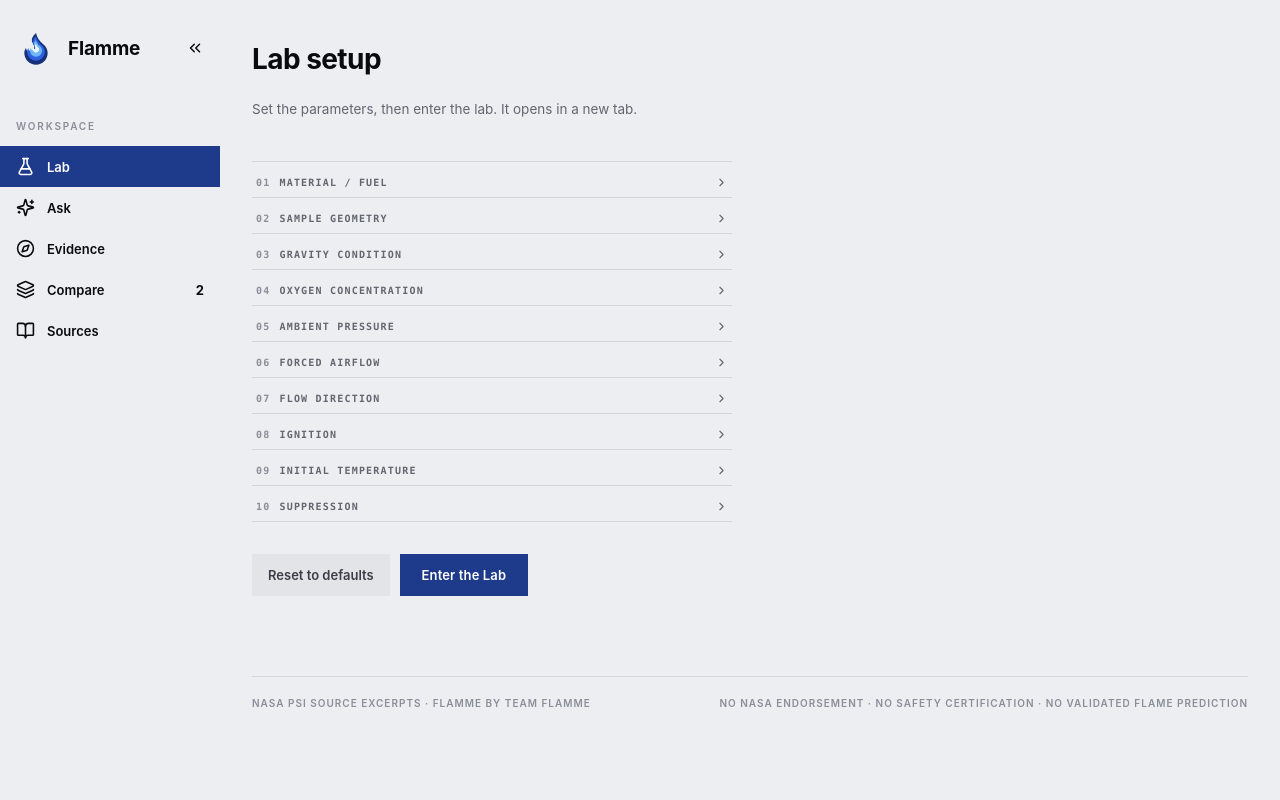
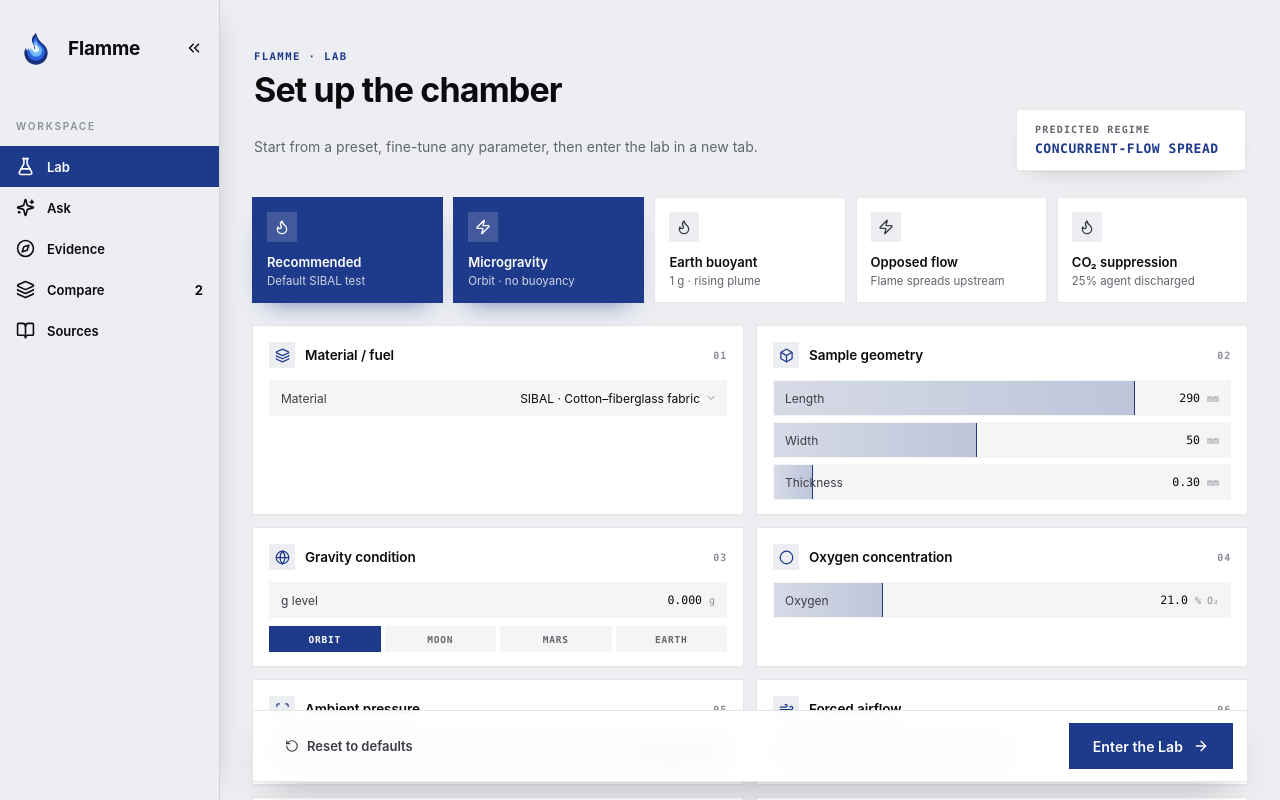
Before and after one commit to farhanlabibahan/flamme, a React (Vite) app: page /lab in a window 1280 px wide. Shown: the top 800 px of the page. Built offline with nearby package versions, Linux system fonts and the light colour scheme.

Commit message:
Lab setup: preset cards, section cards, live regime preview, sticky action bar; sidebar divider

```diff
--- a/src/Lab.jsx
+++ b/src/Lab.jsx
@@ -8,7 +8,7 @@ import CubeLoader from './components/ui/CubeLoader.jsx';
    Inputs are the ten controlled parameters of the evidence catalogue; the
    flame's response is qualitative and never a measured or simulated result. */
 
-const PANELS = [
+export const PANELS = [
   {n: 1, id: 'material', title: 'Material / fuel', icon: Layers, keys: ['material']},
   {n: 2, id: 'geometry', title: 'Sample geometry', icon: Box, keys: ['length', 'width', 'thickness']},
   {n: 3, id: 'gravity', title: 'Gravity condition', icon: Globe, keys: ['g']},
@@ -36,7 +36,7 @@ function fromScenario(s, base) {
 }
 
 /* ---------------------------------------------------------------- fields */
-function NumField({k, value, onChange, ks}) {
+export function NumField({k, value, onChange, ks}) {
   const f = FIELDS[k];
   const [edit, setEdit] = useState(false);
   const drag = useRef(null);
@@ -56,7 +56,7 @@ function NumField({k, value, onChange, ks}) {
     <span className="bf-lab">{f.label}</span><span className="bf-val">{fmt(k, value)} <small>{f.unit}</small></span>
   </div>;
 }
-function Enum({k, value, options, onChange, ks, label}) {
+export function Enum({k, value, options, onChange, ks, label}) {
   return <label className={`be ${ks || ''}`}><span>{label}</span><select value={value} onChange={e => onChange(k, e.target.value)}>{options.map(o => { const [v, t] = Array.isArray(o) ? o : [o, o]; return <option key={v} value={v}>{t}</option>; })}</select><ChevronDown size={12}/></label>;
 }
 /* Parameter panel. Memoised so it only re-renders when its own inputs change
--- a/src/app.css
+++ b/src/app.css
@@ -32,7 +32,7 @@ a{color:var(--accent);text-decoration:none}svg{vertical-align:middle;flex-shrink
 
 /* ============================================================ shell */
 .app-shell{position:relative;z-index:1;min-height:100vh;display:flex}
-.side-nav{position:fixed;inset:0 auto 0 0;width:220px;background:var(--panel2);border-right:0;padding:28px 0;display:flex;flex-direction:column;z-index:10;transition:width .22s var(--ease)}
+.side-nav{position:fixed;inset:0 auto 0 0;width:220px;background:var(--panel2);border-right:1px solid rgba(11,11,13,.12);box-shadow:10px 0 28px -18px rgba(11,11,13,.22);padding:28px 0;display:flex;flex-direction:column;z-index:10;transition:width .22s var(--ease)}
 .side-head{display:flex;align-items:center;gap:6px;padding:0 10px 0 16px}
 .identity{display:flex;align-items:center;gap:12px;text-align:left;font:700 19px/1 var(--disp);letter-spacing:-.01em;white-space:nowrap;flex:1;min-width:0;cursor:pointer}
 .identity-wordmark{font-weight:700}
@@ -427,17 +427,42 @@ mark.trace{background:none;color:inherit;padding:1px 4px;border-bottom:2px solid
 }
 
 /* ============================================================ lab setup (/lab) */
-.lab-setup{display:flex;flex-direction:column;gap:28px;max-width:480px;padding:12px 0 40px}
-.setup-head h1{font:700 28px var(--disp);letter-spacing:-.02em;color:var(--ink)}
-.setup-head p{margin-top:8px;color:var(--muted);font-size:13.5px;line-height:1.5}
-.setup-panel{position:relative;inset:auto;width:100%;transform:none!important;transition:none;background:transparent;border:0;overflow:visible;backdrop-filter:none}
-.setup-panel .pr-body{height:auto;overflow:visible;padding:0}
-.setup-panel .pr-title{display:none}
-.setup-panel .pn:last-child{border-bottom:1px solid var(--line)}
-.setup-actions{display:flex;gap:10px;justify-content:flex-start;padding-top:4px}
-.setup-enter{height:42px;padding:0 22px;background:var(--accent);color:#fff;font:600 13px var(--disp);letter-spacing:.01em;transition:background .15s}
-.setup-enter:hover{background:var(--accent-hover)}
-.setup-reset{height:42px;padding:0 16px;background:var(--sf);color:var(--ink2);font:600 13px var(--disp)}
-.setup-reset:hover{background:var(--ink);color:#fff}
-.lab-standalone{height:100dvh;width:100%;background:var(--panel2);overflow:hidden}
-.lab-standalone .studio{height:100dvh;border:0;border-radius:0}
+.lab-setup{display:flex;flex-direction:column;gap:22px;max-width:1040px;padding:8px 0 110px}
+.ls-hero{display:flex;align-items:flex-end;justify-content:space-between;gap:24px;flex-wrap:wrap;padding:6px 2px 4px}
+.ls-kicker{display:inline-block;font:600 10.5px var(--mono);letter-spacing:.14em;text-transform:uppercase;color:var(--accent);margin-bottom:10px}
+.ls-hero h1{font:700 34px/1.05 var(--disp);letter-spacing:-.025em;color:var(--ink)}
+.ls-hero p{margin-top:8px;color:var(--muted);font-size:14px;line-height:1.5;max-width:520px}
+.ls-regime{display:flex;flex-direction:column;gap:6px;padding:14px 18px;min-width:230px;background:#fff;border:1px solid var(--line);box-shadow:0 1px 2px rgba(11,11,13,.04),0 10px 24px -16px rgba(11,11,13,.25)}
+.ls-regime span{font:600 10px var(--mono);letter-spacing:.12em;text-transform:uppercase;color:var(--muted)}
+.ls-regime strong{font:700 13px var(--mono);letter-spacing:.04em;color:var(--accent)}
+
+.ls-presets{display:grid;grid-template-columns:repeat(5,minmax(0,1fr));gap:10px}
+.ls-preset{position:relative;display:flex;flex-direction:column;align-items:flex-start;gap:4px;padding:14px 14px 13px;background:#fff;border:1px solid var(--line);text-align:left;cursor:pointer;transition:background .15s,border-color .15s,color .15s,transform .15s var(--ease),box-shadow .15s}
+.ls-preset:hover{transform:translateY(-2px);box-shadow:0 10px 22px -14px rgba(11,11,13,.35)}
+.ls-preset-icon{display:grid;place-items:center;width:30px;height:30px;margin-bottom:8px;background:var(--panel2);color:var(--ink2);transition:background .15s,color .15s}
+.ls-preset-name{font:600 13px var(--disp);color:var(--ink)}
+.ls-preset-sub{font:400 11.5px var(--sans);color:var(--muted);line-height:1.35}
+.ls-preset.on{background:var(--accent);border-color:var(--accent);box-shadow:0 14px 26px -16px rgba(30,58,138,.7)}
+.ls-preset.on .ls-preset-icon{background:rgba(255,255,255,.16);color:#fff}
+.ls-preset.on .ls-preset-name{color:#fff}
+.ls-preset.on .ls-preset-sub{color:rgba(255,255,255,.78)}
+
+.ls-grid{display:grid;grid-template-columns:repeat(2,minmax(0,1fr));gap:12px}
+.sc-card{background:#fff;border:1px solid var(--line);padding:16px 16px 14px;box-shadow:0 1px 2px rgba(11,11,13,.03)}
+.sc-head{display:flex;align-items:center;gap:10px;margin-bottom:12px}
+.sc-icon{display:grid;place-items:center;width:26px;height:26px;background:var(--panel2);color:var(--accent);flex:none}
+.sc-title{font:600 13.5px var(--disp);color:var(--ink);letter-spacing:-.005em}
+.sc-n{margin-left:auto;font:600 10px var(--mono);letter-spacing:.08em;color:var(--dim);font-style:normal}
+.sc-body{display:flex;flex-direction:column;gap:6px}
+.sc-body .bf,.sc-body .be{min-height:36px}
+.sc-card .pills{margin-top:2px}
+.sc-toggle{height:36px}
+
+.ls-bar{position:sticky;bottom:18px;z-index:5;display:flex;align-items:center;justify-content:space-between;gap:12px;padding:12px 14px 12px 18px;background:rgba(255,255,255,.92);-webkit-backdrop-filter:blur(12px);backdrop-filter:blur(12px);border:1px solid var(--line);box-shadow:0 18px 40px -20px rgba(11,11,13,.35)}
+.ls-reset{display:inline-flex;align-items:center;gap:8px;height:42px;padding:0 14px;background:transparent;color:var(--ink2);font:600 13px var(--disp);transition:color .15s,background .15s}
+.ls-reset:hover{background:var(--panel2);color:var(--ink)}
+.ls-enter{display:inline-flex;align-items:center;gap:10px;height:46px;padding:0 24px;background:var(--accent);color:#fff;font:600 14px var(--disp);letter-spacing:.005em;transition:background .15s,transform .15s var(--ease)}
+.ls-enter:hover{background:var(--accent-hover);transform:translateX(2px)}
+
+@media(max-width:1100px){.ls-presets{grid-template-columns:repeat(3,minmax(0,1fr))}}
+@media(max-width:800px){.ls-grid{grid-template-columns:1fr}.ls-presets{grid-template-columns:repeat(2,minmax(0,1fr))}}
--- a/src/pages/LabPage.jsx
+++ b/src/pages/LabPage.jsx
@@ -1,23 +1,56 @@
-import React, {useState} from 'react';
-import {useNavigate} from 'react-router-dom';
-import {ParamPanel} from '../Lab.jsx';
-import {DEFAULT_PARAMS} from '../labModel.js';
+import React, {useMemo, useState} from 'react';
+import {ArrowRight, Flame, RotateCcw, Zap} from 'lucide-react';
+import {Enum, NumField, PANELS} from '../Lab.jsx';
+import {AGENTS, DEFAULT_PARAMS, DIRECTIONS, GRAVITY, MATERIALS, derive} from '../labModel.js';
 
-/* Real route: /lab (sidebar entry). A setup form, not the 3D chamber: the
-   parameters are editable here, and "Enter the Lab" opens /lab/view in a new
-   tab with only the chamber and its parameter panel. The chosen values travel
-   through localStorage, so the new tab starts from exactly what was set. */
+/* Real route: /lab (sidebar entry). A setup page: pick a preset or tune the
+   parameters, then "Enter the Lab" opens /lab/view in a new tab with only the
+   chamber. Values travel through localStorage so the new tab starts from them. */
 export const LAB_PARAMS_KEY = 'flamme-lab-params';
+
+/* Ready-made starting points so nothing has to be clicked through by hand. */
+const PRESETS = [
+  {id: 'recommended', name: 'Recommended', sub: 'Default SIBAL test', icon: Flame, values: {}},
+  {id: 'orbit', name: 'Microgravity', sub: 'Orbit · no buoyancy', icon: Zap, values: {g: 0, flow: 20, direction: 'Concurrent'}},
+  {id: 'earth', name: 'Earth buoyant', sub: '1 g · rising plume', icon: Flame, values: {g: 1, flow: 5, direction: 'Concurrent'}},
+  {id: 'opposed', name: 'Opposed flow', sub: 'Flame spreads upstream', icon: Zap, values: {g: 0, flow: 10, direction: 'Opposed'}},
+  {id: 'suppress', name: 'CO₂ suppression', sub: '25% agent discharged', icon: Flame, values: {discharge: true, agent: 'CO₂', conc: 25}}
+];
 
 function loadSaved() {
   try { return {...DEFAULT_PARAMS, ...JSON.parse(localStorage.getItem(LAB_PARAMS_KEY) || '{}')}; }
   catch { return {...DEFAULT_PARAMS}; }
 }
 
+const nearestG = g => GRAVITY.reduce((a, b) => Math.abs(b.g - g) < Math.abs(a.g - g) ? b : a);
+const matches = (params, values) => Object.entries(values).every(([k, v]) => params[k] === v);
+
+function Section({panel, params, change}) {
+  const Icon = panel.icon;
+  return <article className="sc-card">
+    <header className="sc-head">
+      <span className="sc-icon"><Icon size={15}/></span>
+      <span className="sc-title">{panel.title}</span>
+      <em className="sc-n">{String(panel.n).padStart(2, '0')}</em>
+    </header>
+    <div className="sc-body">
+      {panel.keys.map(k => {
+        if (k === 'material') return <Enum key={k} k={k} label="Material" value={params.material} onChange={change} options={Object.entries(MATERIALS).map(([v, m]) => [v, `${m.short} · ${m.note}`])}/>;
+        if (k === 'direction') return <Enum key={k} k={k} label="Direction" value={params.direction} onChange={change} options={DIRECTIONS}/>;
+        if (k === 'agent') return <Enum key={k} k={k} label="Agent" value={params.agent} onChange={change} options={AGENTS}/>;
+        if (k === 'discharge') return <button key={k} className={`bt sc-toggle ${params.discharge ? 'on' : ''}`} onClick={() => change('discharge', !params.discharge)} disabled={params.agent === 'None'}>{params.discharge ? 'Discharging' : 'Discharge agent'}</button>;
+        return <NumField key={k} k={k} value={params[k]} onChange={change}/>;
+      })}
+      {panel.id === 'gravity' && <div className="pills">{GRAVITY.map(g => <button key={g.name} className={nearestG(params.g).name === g.name ? 'on' : ''} onClick={() => change('g', g.g)}>{g.name}</button>)}</div>}
+    </div>
+  </article>;
+}
+
 export default function LabPage() {
   const [params, setParams] = useState(loadSaved);
-  const [open, setOpen] = useState(() => ({}));
   const change = (k, v) => setParams(p => ({...p, [k]: v}));
+  const applyPreset = p => setParams({...DEFAULT_PARAMS, ...p.values});
+  const regime = useMemo(() => derive(params).regime, [params]);
 
   const enter = () => {
     localStorage.setItem(LAB_PARAMS_KEY, JSON.stringify(params));
@@ -25,14 +58,34 @@ export default function LabPage() {
   };
 
   return <section className="lab-setup" id="lab">
-    <div className="setup-head">
-      <h1>Lab setup</h1>
-      <p>Set the parameters, then enter the lab. It opens in a new tab.</p>
+    <header className="ls-hero">
+      <div>
+        <span className="ls-kicker">Flamme · Lab</span>
+        <h1>Set up the chamber</h1>
+        <p>Start from a preset, fine-tune any parameter, then enter the lab in a new tab.</p>
+      </div>
+      <div className="ls-regime"><span>Predicted regime</span><strong>{regime}</strong></div>
+    </header>
+
+    <div className="ls-presets" role="radiogroup" aria-label="Presets">
+      {PRESETS.map(p => {
+        const Icon = p.icon;
+        const on = matches(params, {...DEFAULT_PARAMS, ...p.values});
+        return <button key={p.id} role="radio" aria-checked={on} className={`ls-preset ${on ? 'on' : ''}`} onClick={() => applyPreset(p)}>
+          <span className="ls-preset-icon"><Icon size={16}/></span>
+          <span className="ls-preset-name">{p.name}</span>
+          <span className="ls-preset-sub">{p.sub}</span>
+        </button>;
+      })}
     </div>
-    <ParamPanel className="setup-panel" params={params} open={open} setOpen={setOpen} change={change}/>
-    <div className="setup-actions">
-      <button className="setup-reset" onClick={() => setParams({...DEFAULT_PARAMS})}>Reset to defaults</button>
-      <button className="setup-enter" onClick={enter}>Enter the Lab</button>
+
+    <div className="ls-grid">
+      {PANELS.map(panel => <Section key={panel.id} panel={panel} params={params} change={change}/>)}
     </div>
+
+    <footer className="ls-bar">
+      <button className="ls-reset" onClick={() => setParams({...DEFAULT_PARAMS})}><RotateCcw size={14}/> Reset to defaults</button>
+      <button className="ls-enter" onClick={enter}>Enter the Lab <ArrowRight size={16}/></button>
+    </footer>
   </section>;
 }
```
